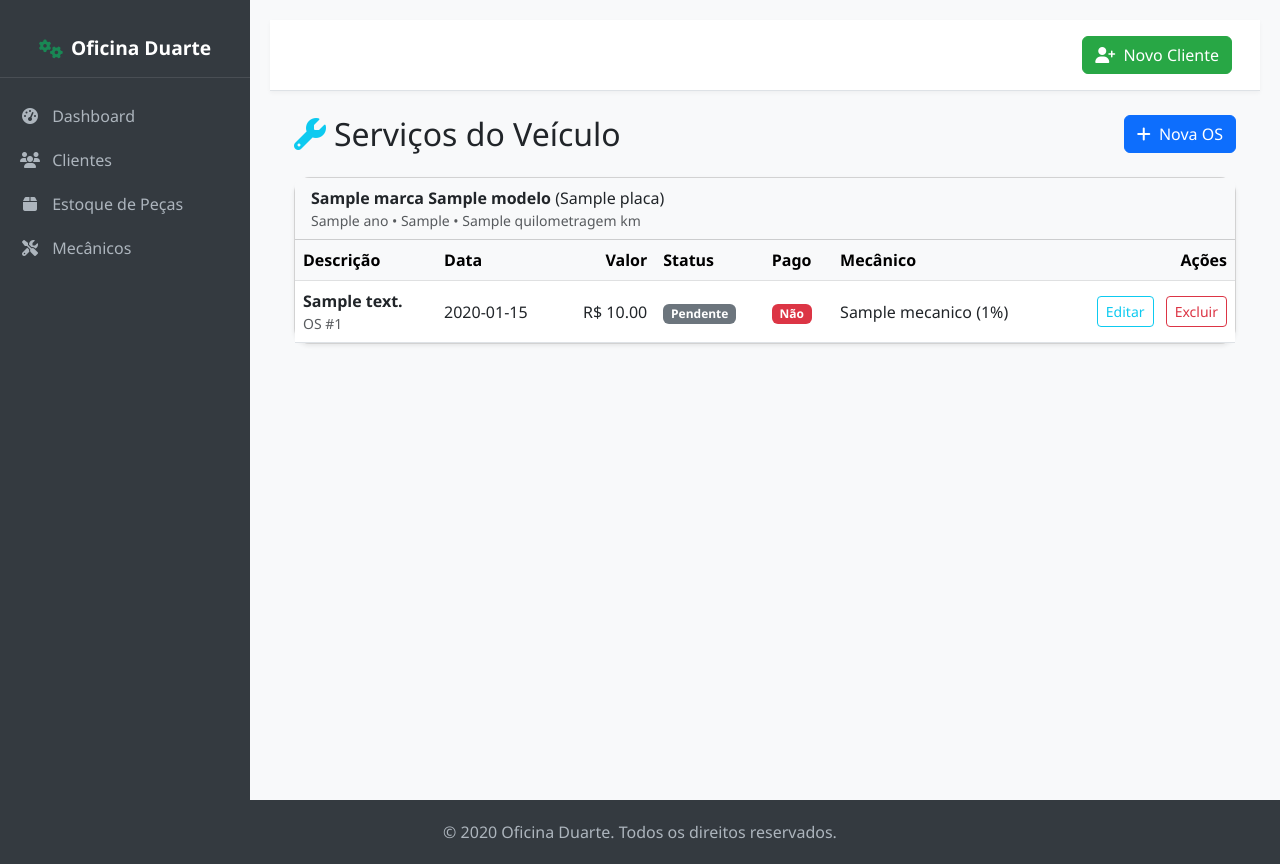
After one commit to LeinadAyla/oficina-duarte, a Python web app: template templates/servicos.html in a window 1280 px wide. The commit adds this page. Run offline with Jinja, Linux system fonts and the light colour scheme; the template is opened without the code that fills it: most values are stand-ins (such as "Sample title", 1, 10 or a date in 2020).

Commit message:
feat: corrige inicializacao do banco, ajusta fields de veiculo e adiciona modulo de servicos

```diff
--- a/templates/base.html
+++ b/templates/base.html
@@ -120,7 +120,10 @@
                 <a href="{{ url_for('pecas') }}" class="list-group-item list-group-item-action {% if request.endpoint == 'pecas' %}active{% endif %}">
                     <i class="fas fa-fw fa-box me-2"></i> Estoque de Peças
                 </a>
-                {# Futuras rotas podem ser adicionadas aqui #}
+                <a href="{{ url_for('mecanicos') }}" class="list-group-item list-group-item-action {% if request.endpoint == 'mecanicos' %}active{% endif %}">
+                    <i class="fas fa-fw fa-tools me-2"></i> Mecânicos
+                </a>
+
             </div>
         </div>
         <!-- /#sidebar-wrapper -->
--- /dev/null
+++ b/templates/servicos.html
@@ -0,0 +1,196 @@
+{% extends 'base.html' %}
+{% block title %}Serviços - Oficina Duarte{% endblock %}
+
+{% block content %}
+<div class="container-fluid mt-2">
+  <div class="d-flex justify-content-between align-items-center mb-4">
+    <h2 class="mb-0"><i class="fas fa-wrench me-2 text-info"></i>Serviços do Veículo</h2>
+
+    <button type="button" class="btn btn-primary" data-bs-toggle="modal" data-bs-target="#servicoModal" onclick="prepararNovoServico({{ veiculo.id }})">
+      <i class="fas fa-plus me-1"></i> Nova OS
+    </button>
+  </div>
+
+  <div class="card shadow-sm">
+    <div class="card-header bg-light">
+      <div class="d-flex justify-content-between align-items-center flex-wrap gap-2">
+        <div>
+          <strong>{{ veiculo.marca }} {{ veiculo.modelo }}</strong> ({{ veiculo.placa }})
+          <div class="text-muted small">
+            {{ veiculo.ano if veiculo.ano else 'N/A' }}
+            {% if veiculo.tipo_propagacao %} • {{ veiculo.tipo_propagacao }}{% endif %}
+            {% if veiculo.quilometragem is not none %} • {{ veiculo.quilometragem }} km{% endif %}
+          </div>
+        </div>
+      </div>
+    </div>
+
+    <div class="card-body p-0">
+      {% if servicos and servicos|length > 0 %}
+      <div class="table-responsive">
+        <table class="table table-hover align-middle mb-0">
+          <thead class="table-light">
+            <tr>
+              <th>Descrição</th>
+              <th>Data</th>
+              <th class="text-end">Valor</th>
+              <th>Status</th>
+              <th>Pago</th>
+              <th>Mecânico</th>
+              <th class="text-end">Ações</th>
+            </tr>
+          </thead>
+          <tbody>
+            {% for s in servicos|sort(attribute='data', reverse=true) %}
+              <tr>
+                <td>
+                  <strong>{{ s.descricao }}</strong>
+                  <div class="text-muted small">OS #{{ s.id }}</div>
+                </td>
+                <td>{{ s.data.strftime('%d/%m/%Y') if s.data else '-' }}</td>
+                <td class="text-end">R$ {{ "%.2f"|format(s.valor) }}</td>
+                <td>
+                  <span class="badge bg-{{ 'secondary' if s.status=='Pendente' else ('primary' if s.status=='Em Andamento' else 'success') }}">
+                    {{ s.status }}
+                  </span>
+                </td>
+                <td>
+                  {% if s.pago %}
+                    <span class="badge bg-success">Sim</span>
+                  {% else %}
+                    <span class="badge bg-danger">Não</span>
+                  {% endif %}
+                </td>
+                <td>
+                  {% if s.mecanico %}
+                    {{ s.mecanico.nome }} ({{ s.mecanico.comissao_percentual }}%)
+                  {% else %}
+                    <span class="text-muted">-</span>
+                  {% endif %}
+                </td>
+                <td class="text-end">
+                  <button type="button" class="btn btn-sm btn-outline-info me-2" data-bs-toggle="modal" data-bs-target="#servicoModal" onclick="prepararEditarServico({{ s.id }})">
+                    Editar
+                  </button>
+                  <button type="button" class="btn btn-sm btn-outline-danger" data-bs-toggle="modal" data-bs-target="#confirmDeleteModal" data-id="{{ s.id }}" data-type="servico" data-nome="Serviço #{{ s.id }}">
+                    Excluir
+                  </button>
+                </td>
+              </tr>
+            {% endfor %}
+          </tbody>
+        </table>
+      </div>
+      {% else %}
+        <div class="p-4 text-muted">Nenhum serviço registrado.</div>
+      {% endif %}
+    </div>
+  </div>
+</div>
+
+<!-- Modal Serviço (Nova / Editar) -->
+<div class="modal fade" id="servicoModal" tabindex="-1" aria-hidden="true">
+  <div class="modal-dialog">
+    <div class="modal-content">
+      <form method="POST" action="" id="servicoForm">
+        <input type="hidden" id="servico_id_field" name="id" value="">
+        <input type="hidden" id="servico_veiculo_id_field" name="veiculo_id" value="{{ veiculo.id }}">
+
+        <div class="modal-header bg-info text-white">
+          <h5 class="modal-title" id="servicoModalLabel">Nova OS</h5>
+          <button type="button" class="btn-close btn-close-white" data-bs-dismiss="modal" aria-label="Close"></button>
+        </div>
+
+        <div class="modal-body">
+          <div class="mb-3">
+            <label class="form-label">Descrição do Serviço</label>
+            <textarea class="form-control" name="descricao" rows="3" required id="servico_descricao"></textarea>
+          </div>
+
+          <div class="mb-3">
+            <label class="form-label">Data</label>
+            <input class="form-control" type="date" name="data" required id="servico_data">
+          </div>
+
+          <div class="mb-3">
+            <label class="form-label">Valor (R$)</label>
+            <input class="form-control" type="number" name="valor" step="0.01" min="0.01" required id="servico_valor">
+          </div>
+
+          <div class="mb-3">
+            <label class="form-label">Status</label>
+            <select class="form-select" name="status" required id="servico_status">
+              <option value="Pendente">Pendente</option>
+              <option value="Em Andamento">Em Andamento</option>
+              <option value="Concluído">Concluído</option>
+            </select>
+          </div>
+
+          <div class="mb-3">
+            <label class="form-label">Pago</label>
+            <select class="form-select" name="pago" required id="servico_pago">
+              <option value="false">Não</option>
+              <option value="true">Sim</option>
+            </select>
+          </div>
+
+          <div class="mb-3">
+            <label class="form-label">Mecânico</label>
+            <select class="form-select" name="mecanico_id" id="servico_mecanico_id">
+              <option value="-1">Nenhum mecânico</option>
+              {# opções preenchidas no submit via backend (routes.py) #}
+            </select>
+          </div>
+        </div>
+
+        <div class="modal-footer">
+          <button type="button" class="btn btn-secondary" data-bs-dismiss="modal">Fechar</button>
+          <button type="submit" class="btn btn-info">Salvar</button>
+        </div>
+      </form>
+    </div>
+  </div>
+</div>
+
+<script>
+  function prepararNovoServico(veiculoId) {
+    document.getElementById('servicoModalLabel').textContent = 'Nova OS';
+    document.getElementById('servico_id_field').value = '';
+    document.getElementById('servicoForm').action = '/servico/novo/' + veiculoId;
+
+
+    // defaults
+    document.getElementById('servico_status').value = 'Pendente';
+    document.getElementById('servico_pago').value = 'false';
+
+    // limpa inputs
+    document.getElementById('servico_descricao').value = '';
+    document.getElementById('servico_data').value = '';
+    document.getElementById('servico_valor').value = '';
+
+    // garante opção vazia
+    document.getElementById('servico_mecanico_id').value = '-1';
+  }
+
+  function prepararEditarServico(servicoId) {
+    document.getElementById('servicoModalLabel').textContent = `Editar OS #${servicoId}`;
+    document.getElementById('servico_id_field').value = servicoId;
+    document.getElementById('servicoForm').action = `/servico/editar/${servicoId}`;
+
+    fetch(`/api/servico/${servicoId}`)
+      .then(r => r.json())
+      .then(data => {
+        document.getElementById('servico_descricao').value = data.descricao || '';
+        document.getElementById('servico_data').value = data.data || '';
+        document.getElementById('servico_valor').value = data.valor || '';
+
+        // status/pago/mecanico_id não são retornados pelo endpoint atual => mantemos o que o backend populou via validação
+        // Aqui apenas evita campos vazios
+        // (ao submeter, routes.py vai preencher choices e usar servico.status/pago existentes para defaults no validate-on-submit)
+      })
+      .catch(() => {
+        alert('Não foi possível carregar os dados da OS.');
+      });
+  }
+</script>
+{% endblock %}
```
Also changed, not shown: TODO.md (added, +11 -0 lines), app.py (+9 -2 lines), forms.py (+36 -1 lines), migrate.py (added, +51 -0 lines), models.py (+8 -0 lines), routes.py (+144 -1 lines), templates/clientes.html (+7 -3 lines), templates/mecanicos.html (added, +161 -0 lines), .aider.chat.history.md, 2 other files.
